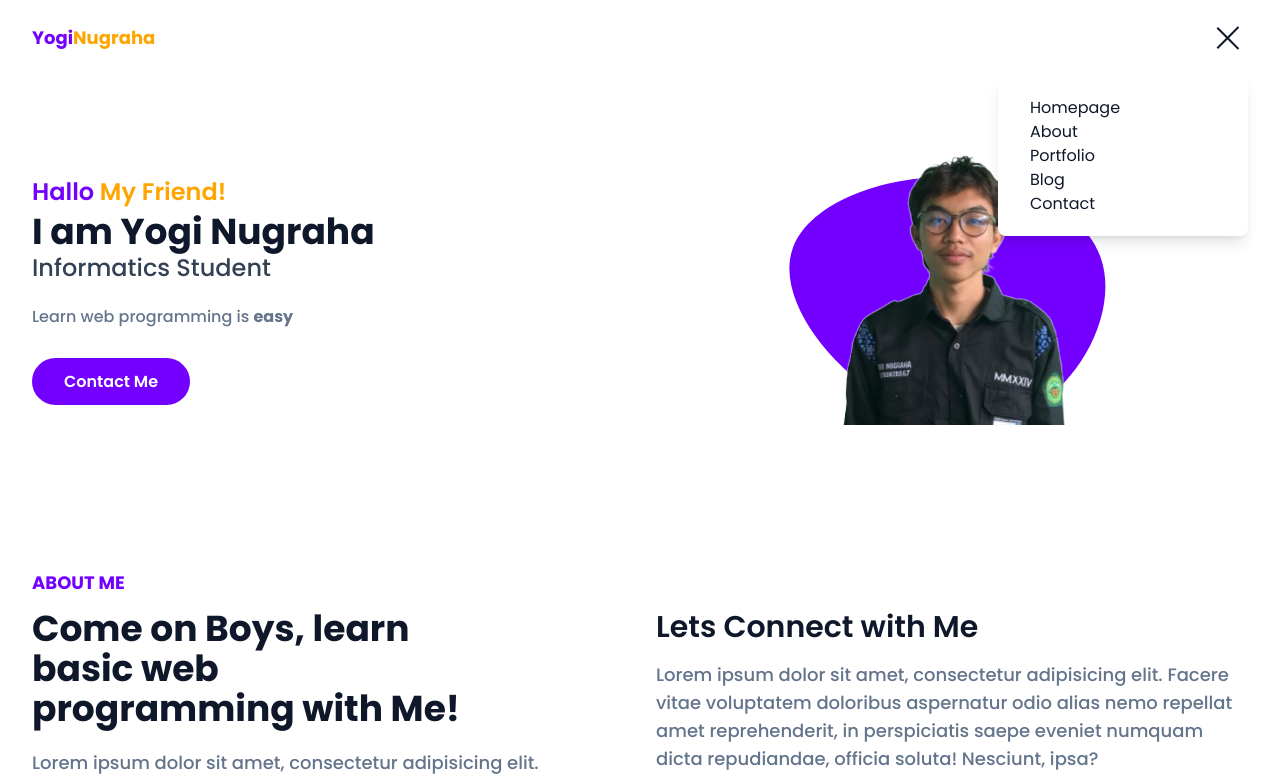
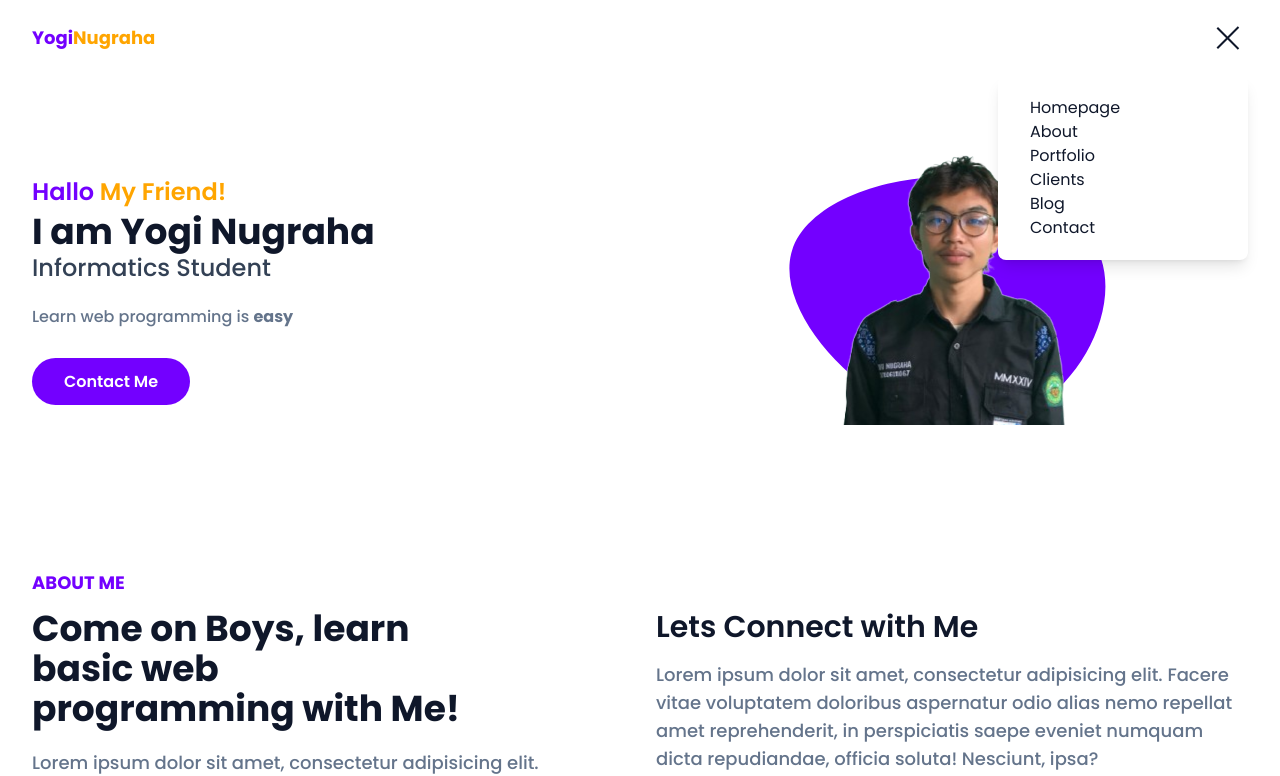
Before and after one commit to zethboy/testTailwind, a website: page index.html in a window 1280 px wide. Both pictures are taken after a click on the button 1233 px from the left and 38 px from the top of the page. Shown: the top 776 px of the page. Drawn offline with Linux system fonts and the light colour scheme.

Commit message:
navbar li

```diff
--- a/index.html
+++ b/index.html
@@ -33,6 +33,9 @@
               </li>
               <li class="group" >
                 <a href="#portfolio" class="text-base text-tersier py-2 mx-8 group-hover:text-primary">Portfolio</a>
+              </li>
+              <li class="group" >
+                <a href="#portfolio" class="text-base text-tersier py-2 mx-8 group-hover:text-primary">Clients</a>
               </li>
               <li class="group" >
                 <a href="#portfolio" class="text-base text-tersier py-2 mx-8 group-hover:text-primary">Blog</a>
```
